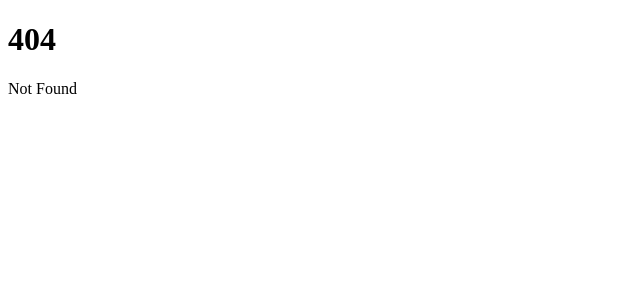
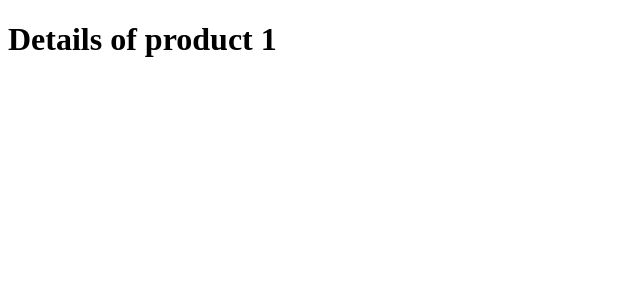
Before and after one commit to mirsahib/svelte-ominous-owl, a SvelteKit app: page /products/1 in a window 1280 px wide. Before the commit this address had no page. Shown: the top 300 px of the page, without its empty margins (0-640 px from the left). Built offline with nearby package versions, Linux system fonts and the light colour scheme.

Commit message:
:hammer: Add dynamic routing

```diff
--- /dev/null
+++ b/src/routes/products/+page.svelte
@@ -0,0 +1 @@
+<h1>Product home page</h1>
--- /dev/null
+++ b/src/routes/products/[productId]/+page.svelte
@@ -0,0 +1,6 @@
+<script>
+    import {page} from "$app/stores"
+    const productId = $page.params.productId
+</script>
+
+<h1>Details of product {productId}</h1>
```
